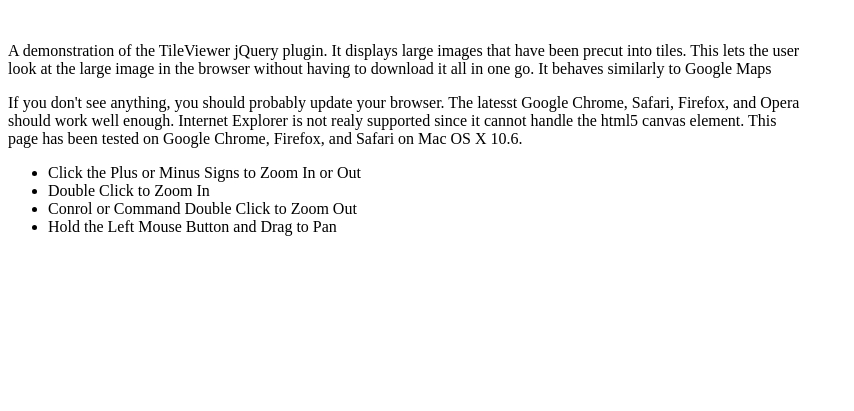
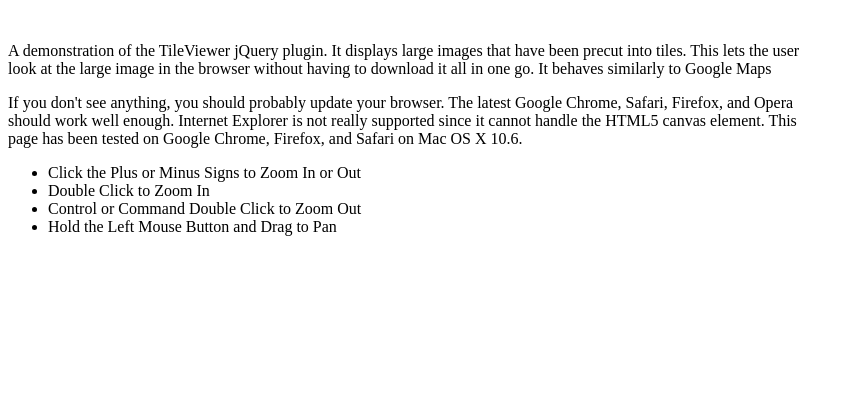
Before and after one commit to apiarian/TileViewer, a plain HTML site: page index.html in a window 1280 px wide. Shown: the whole page, without its empty margins (0-854 px from the left). Drawn offline with nearby package versions, Linux system fonts and the light colour scheme.

Commit message:
Spelling fixes

```diff
--- a/index.html
+++ b/index.html
@@ -14,11 +14,11 @@ $(document).ready(function(){
 <br/>
 <div>
 <p>A demonstration of the TileViewer jQuery plugin.  It displays large images that have been precut into tiles.  This lets the user look at the large image in the browser without having to download it all in one go.  It behaves similarly to Google Maps</p>
-<p>If you don't see anything, you should probably update your browser.  The latesst Google Chrome, Safari, Firefox, and Opera should work well enough.  Internet Explorer is not realy supported since it cannot handle the html5 canvas element.  This page has been tested on Google Chrome, Firefox, and Safari on Mac OS X 10.6.</p>
+<p>If you don't see anything, you should probably update your browser.  The latest Google Chrome, Safari, Firefox, and Opera should work well enough.  Internet Explorer is not really supported since it cannot handle the HTML5 canvas element.  This page has been tested on Google Chrome, Firefox, and Safari on Mac OS X 10.6.</p>
 <ul>
 <li>Click the Plus or Minus Signs to Zoom In or Out</li>
 <li>Double Click to Zoom In</li>
-<li>Conrol or Command Double Click to Zoom Out</li>
+<li>Control or Command Double Click to Zoom Out</li>
 <li>Hold the Left Mouse Button and Drag to Pan</li>
 </ul>
 </div>
```
Also changed, not shown: 1 other file.
